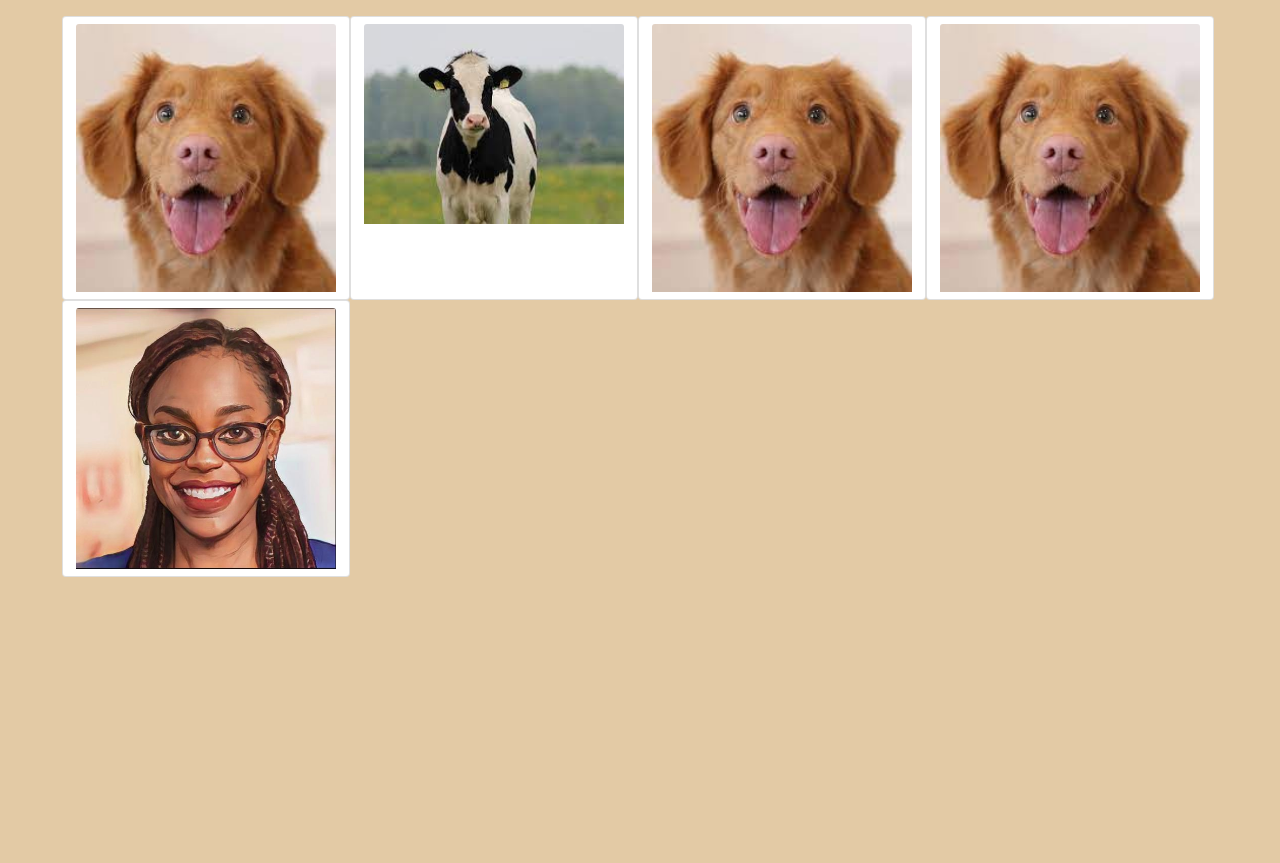
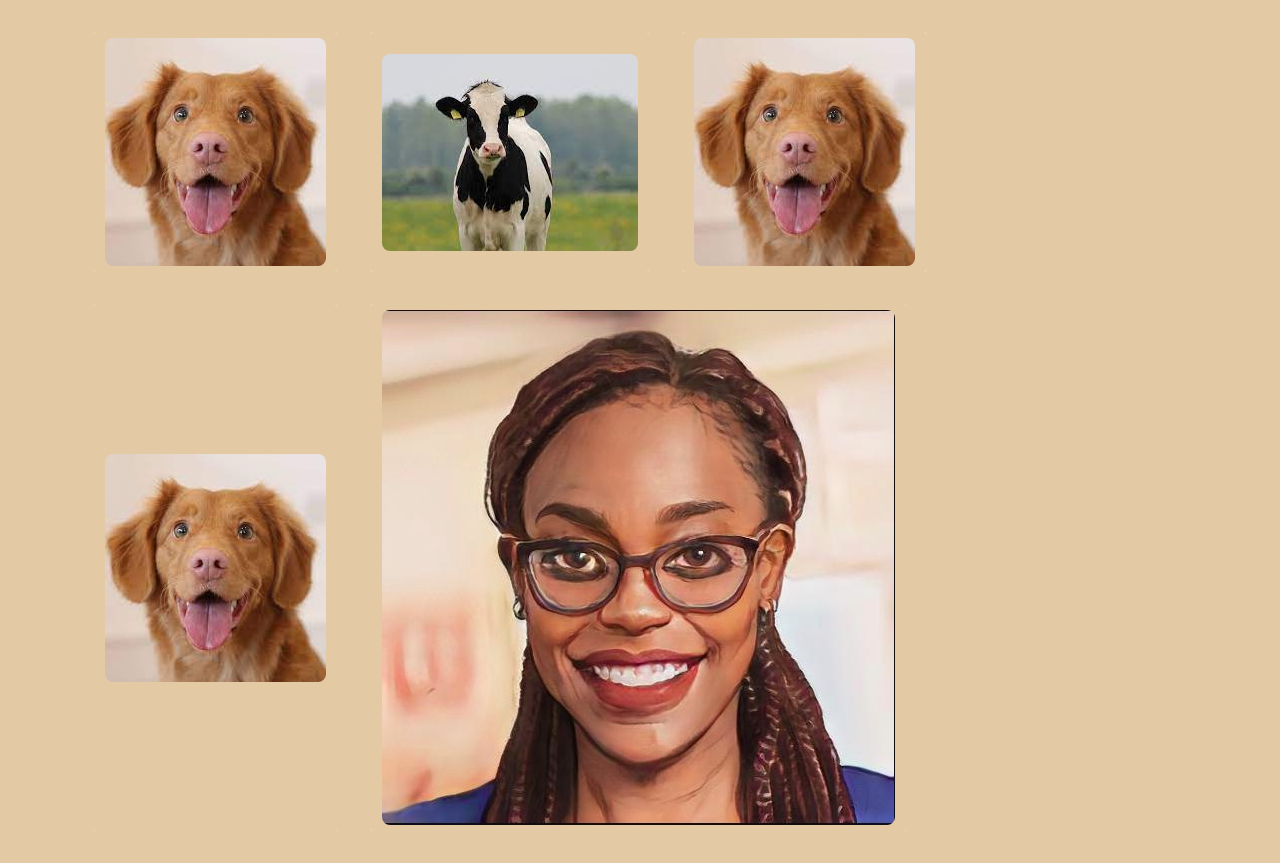
Before and after one commit to emmakamau/PhotoBooth, a Django app: page /gallery/ in a window 1280 px wide. Shown: the part 70-933 px from the top of the page. Before the commit the page ends 647 px from the top, so only its background shows below. Run offline with Django 3.2, Linux system fonts and the light colour scheme; data comes from the database, SQL or seed files in the repository; both versions use the stored data as it was after the commit; some libraries are stand-ins or nearby versions.

Commit message:
style modal to have grid display

```diff
--- a/photobooth/gallery/static/css/styles.css
+++ b/photobooth/gallery/static/css/styles.css
@@ -101,7 +101,49 @@
     position:absolute;padding: 1vh;
 }
 
-/* Travel page */
+/* Gallery page */
 .category-pages{
     padding: 2vh 6vw;
 }
+
+.row{
+  margin: 0;
+  padding: 0;
+}
+
+.card{
+  margin: 2vh;
+  border: none;
+}
+
+.image-display{
+  margin: 0;
+  padding: 0;
+  border-radius: 8px;
+}
+
+.btn-close{
+  background-color: none;
+  border: none;
+}
+
+.image-btn{
+  border: 0px solid transparent;
+  height: 100%;
+  background-color:#E3CAA5;
+  outline: none;
+}
+
+.modal-dialog{
+  border: none;
+}
+
+.modal-content{
+  background-color:#AD8B73;
+  color: white;
+  border: none;
+}
+
+.modal-backdrop {
+  background-color:#E3CAA5;
+}
--- a/photobooth/gallery/templates/category/gallery.html
+++ b/photobooth/gallery/templates/category/gallery.html
@@ -1,14 +1,13 @@
 {% extends 'base.html' %}
 
 {% block content %}
-<div class="category-pages travel-page">
+<div class="category-pages gallery-page">
     <div class="row">
         {% for item in gallery %}
-        <div class="card" style="width: 18rem;">
-            <button type="button" class="btn" data-bs-toggle="modal" data-bs-target="#{{ item.image_name }}">
-                <img class="card-img-top" src="{{ item.image.url }}" alt="Card image cap">
+        <div class="card">
+            <button type="button" class="btn image-btn" data-bs-toggle="modal" data-bs-target="#{{ item.image_name }}">
+                <img src="{{ item.image.url }}" alt="Card image cap" class="image-display">
             </button>
-        </div>
             <!-- Modal -->
             <div class="modal fade" id="{{ item.image_name }}" tabindex="-1" aria-labelledby="exampleModalLabel"
                 aria-hidden="true">
@@ -20,13 +19,22 @@
                                 <span aria-hidden="true">&times;</span>
                         </div>
                         <div class="modal-body">
-                        <img class="card-img-top" src="{{ item.image.url }}" alt="Card image cap">
-                        {{ item.image_desc }}
+                            <div class="row">
+                                <div class="col-md-6"><img class="card-img-top" src="{{ item.image.url }}"
+                                        alt="Card image cap"></div>
+                                <div class="col-md-6">
+                                    <p>{{ item.image_desc }}</p>
                                     <div class="mt-4">
                                         Category: {{ item.image_category }} <br>
                                         Location: {{ item.image_location }} <br>
-                            <button type="button" class="btn" onclick="copy_url('{{ item.image.url }}')" id="copy">Copy
+                                        <button type="button" class="btn" onclick="copy_url('{{ item.image.url }}')"
+                                            id="copy">Copy
                                             link</button>
+                                    </div>
+                                </div>
+                            </div>
+
+
                         </div>
                     </div>
                 </div>
```
Also changed, not shown: photobooth/db.sqlite3, photobooth/media/avatar-profile.jpg (added), photobooth/media/dog_3UQeA0U.jpeg (added). Lines whose indentation alone changed are shown as unchanged.
